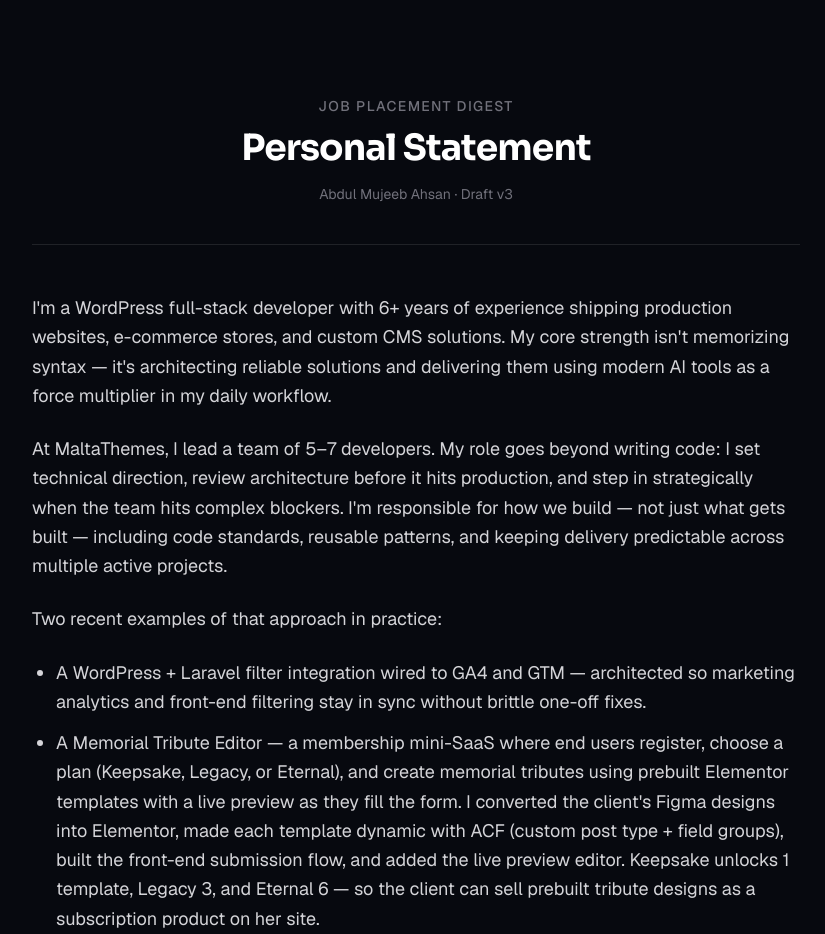
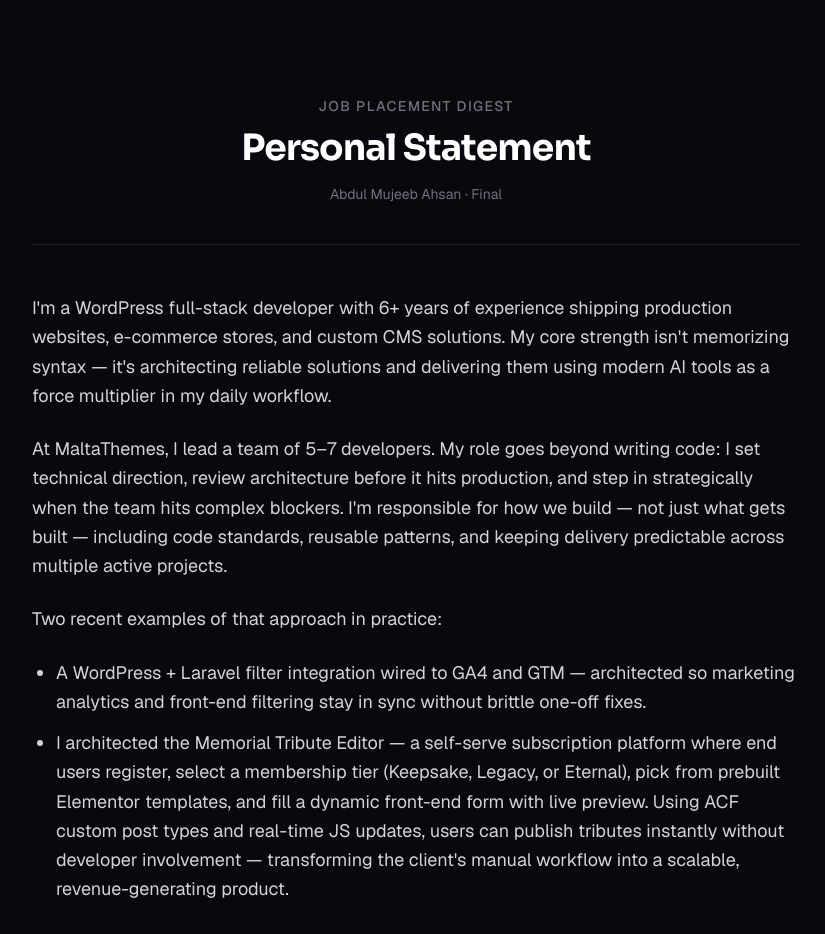
Before and after one commit to mujeebabdul-99/abdul-portfolio, a Next.js app: page /job-placement-digest in a window 1280 px wide. Shown: the top 934 px of the page, without its empty margins (224-1049 px from the left). Built offline with nearby package versions, Linux system fonts and the light colour scheme.

Commit message:
Finalize Memorial Tribute Editor wording in personal statement.

```diff
--- a/app/job-placement-digest/page.tsx
+++ b/app/job-placement-digest/page.tsx
@@ -21,7 +21,7 @@ export default function JobPlacementDigestPage() {
           <h1 className="font-display text-3xl font-bold tracking-tight text-white sm:text-4xl">
             Personal Statement
           </h1>
-          <p className="mt-4 text-sm text-zinc-500">Abdul Mujeeb Ahsan · Draft v3</p>
+          <p className="mt-4 text-sm text-zinc-500">Abdul Mujeeb Ahsan · Final</p>
         </header>
 
         <div className="space-y-6 text-base leading-relaxed text-zinc-300 sm:text-lg">
@@ -51,13 +51,12 @@ export default function JobPlacementDigestPage() {
               one-off fixes.
             </li>
             <li>
-              A Memorial Tribute Editor — a membership mini-SaaS where end users register,
-              choose a plan (Keepsake, Legacy, or Eternal), and create memorial tributes using
-              prebuilt Elementor templates with a live preview as they fill the form. I converted
-              the client&apos;s Figma designs into Elementor, made each template dynamic with ACF
-              (custom post type + field groups), built the front-end submission flow, and added
-              the live preview editor. Keepsake unlocks 1 template, Legacy 3, and Eternal 6 — so
-              the client can sell prebuilt tribute designs as a subscription product on her site.
+              I architected the Memorial Tribute Editor — a self-serve subscription platform
+              where end users register, select a membership tier (Keepsake, Legacy, or Eternal),
+              pick from prebuilt Elementor templates, and fill a dynamic front-end form with live
+              preview. Using ACF custom post types and real-time JS updates, users can publish
+              tributes instantly without developer involvement — transforming the client&apos;s
+              manual workflow into a scalable, revenue-generating product.
             </li>
           </ul>
 
```
